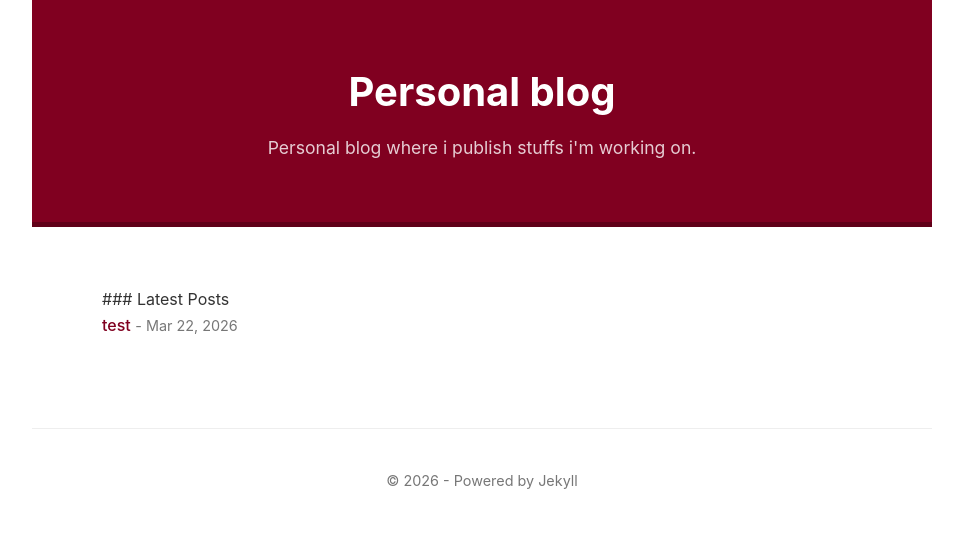
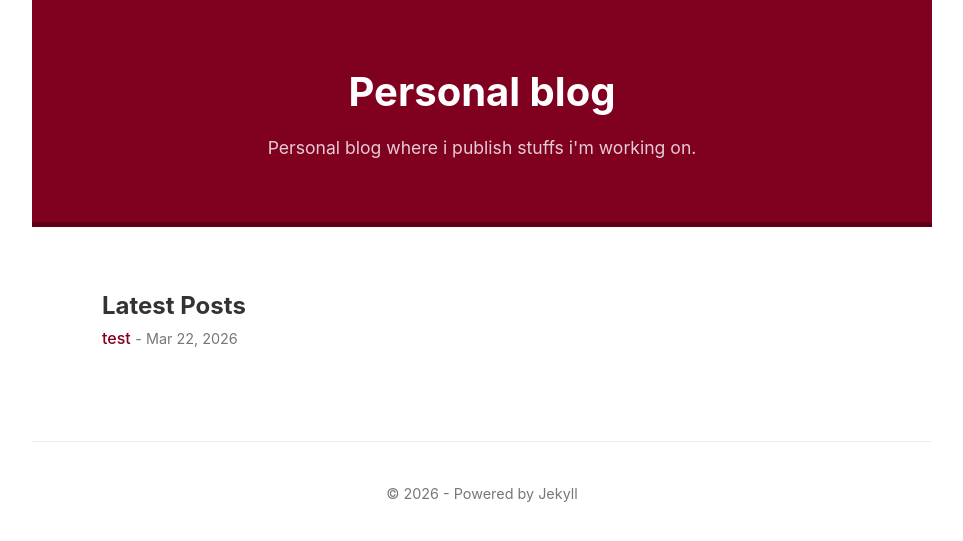
Before and after one commit to davidenetti/davidenetti.github.io, a Jekyll site: the page built from index.html, in a window 1280 px wide. Shown: the top 541 px of the page, without its empty margins (158-1121 px from the left). Built offline with Jekyll 4.4.1, drawn with Linux system fonts in a browser that asks for light colours.

Commit message:
Refactor index.html to include HTML structure

```diff
--- a/index.html
+++ b/index.html
@@ -2,7 +2,13 @@
 layout: default
 title: Home
 ---
-### Latest Posts
+<html>
+  <head>
+    <link rel="stylesheet" href="assets/css/style.css">
+  </head>
+
+  <body>
+    <h1>Latest Posts</h1>
     <ul>
       {% for post in site.posts %}
         <li>
@@ -11,3 +17,5 @@ title: Home
         </li>
       {% endfor %}
     </ul>
+  </body>
+</html>
```
Lines whose indentation alone changed are shown as unchanged.
